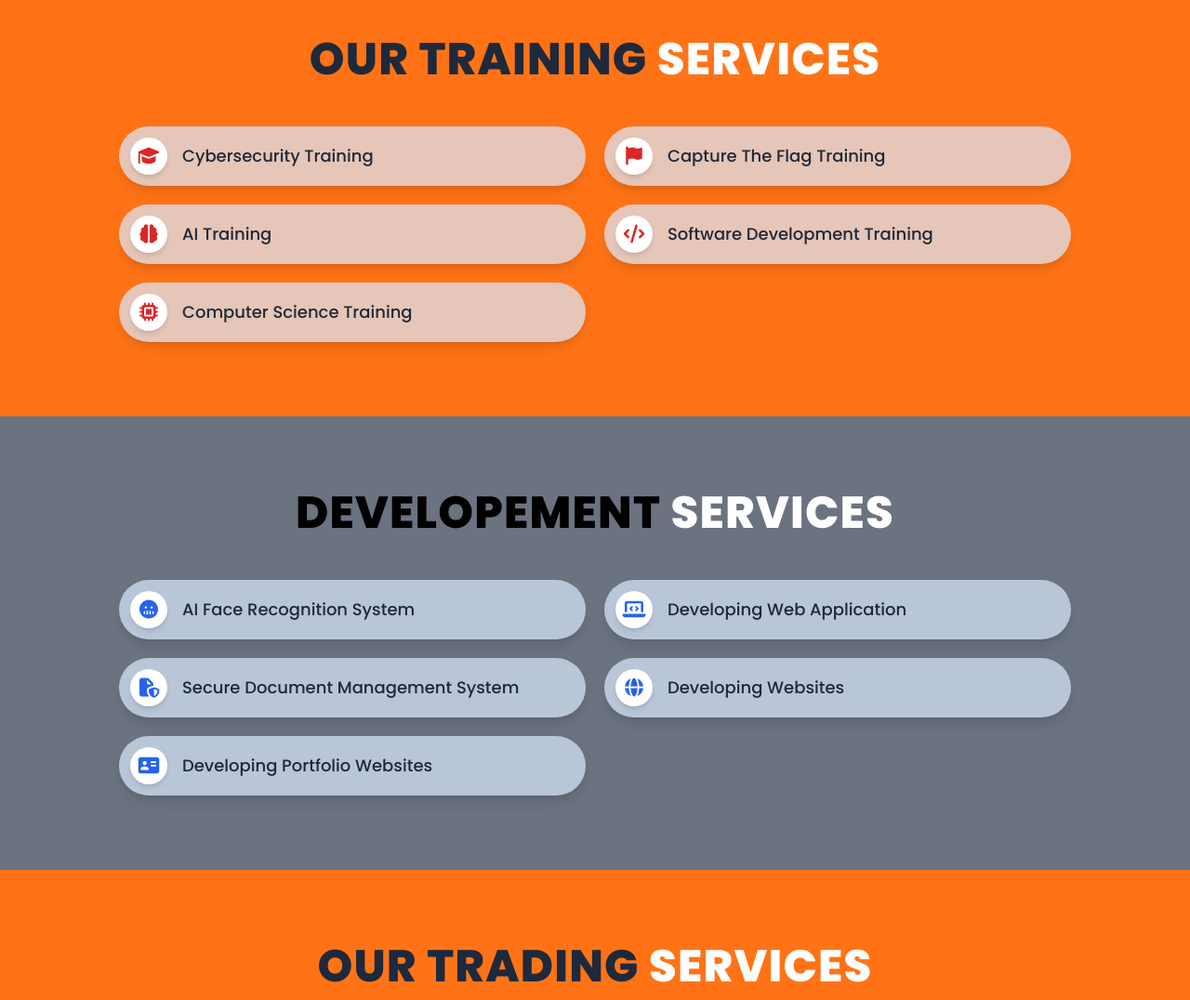
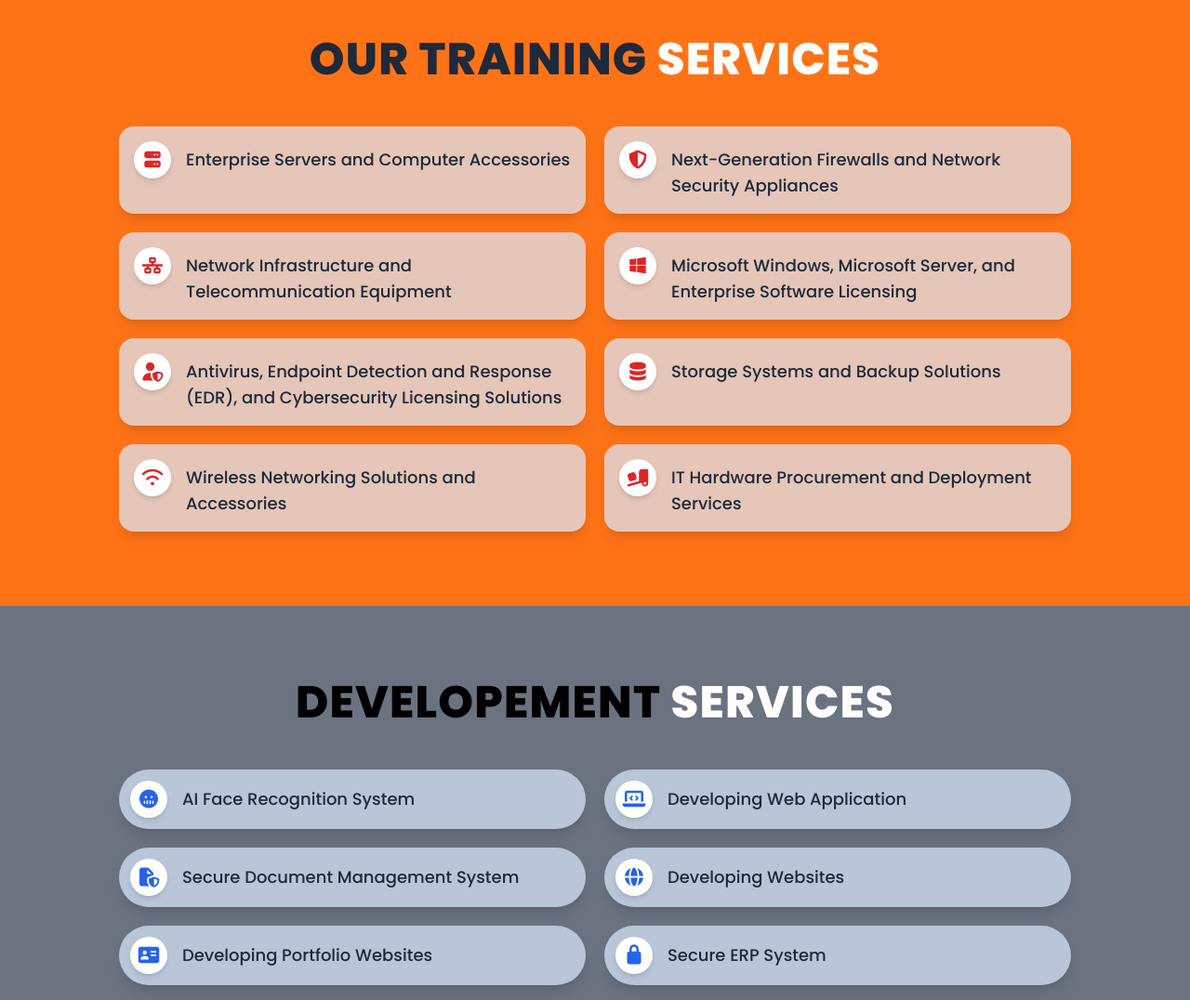
Before and after one commit to haru2004github/wepro, a plain HTML site: page services.html in a window 1280 px wide. Shown: the part 1040-2116 px from the top of the page at 93% size. Drawn offline with nearby package versions, Linux system fonts and the light colour scheme.

Commit message:
update map

```diff
--- a/services.html
+++ b/services.html
@@ -252,48 +252,63 @@
             </div>
 
             <!-- Training Services List (Pills - Matching the image layout) -->
-            <div class="max-w-5xl mx-auto space-y-5 px-4 sm:px-0  ">
+          <div class="max-w-5xl mx-auto space-y-5 px-4 sm:px-0">
+    <div class="grid grid-cols-1 md:grid-cols-2 gap-5 items-stretch">
 
-                <div class="grid md:grid-cols-2 gap-5">
-                    <!-- Training Item 1: Cybersecurity Training -->
-                    <div class="flex items-center bg-blue-100/70 hover:bg-blue-200 p-3 rounded-full shadow-lg transition-colors duration-200 cursor-pointer ">
+        <div class="flex items-start bg-blue-100/70 hover:bg-blue-200 p-4 rounded-2xl shadow-lg transition-colors duration-200 cursor-pointer h-full">
             <div class="w-10 h-10 bg-white rounded-full flex items-center justify-center mr-4 shadow-md flex-shrink-0">
-                            <!-- Using a relevant red icon to simulate the helmet style -->
-                            <i class="fa-solid fa-graduation-cap text-red-600 text-xl"></i>
+                <i class="fa-solid fa-server text-red-600 text-xl"></i>
             </div>
-                        <p class="text-base md:text-lg font-medium text-gray-800 truncate">Cybersecurity Training</p>
+            <p class="text-base md:text-lg font-medium text-gray-800 break-words pt-1.5">Enterprise Servers and Computer Accessories</p>
         </div>
 
-                    <!-- Training Item 2: Capture The Flag Training -->
-                    <div class="flex items-center bg-blue-100/70 hover:bg-blue-200 p-3 rounded-full shadow-lg transition-colors duration-200 cursor-pointer ">
+        <div class="flex items-start bg-blue-100/70 hover:bg-blue-200 p-4 rounded-2xl shadow-lg transition-colors duration-200 cursor-pointer h-full">
             <div class="w-10 h-10 bg-white rounded-full flex items-center justify-center mr-4 shadow-md flex-shrink-0">
-                            <i class="fa-solid fa-flag text-red-600 text-xl"></i>
+                <i class="fa-solid fa-shield-halved text-red-600 text-xl"></i>
             </div>
-                        <p class="text-base md:text-lg font-medium text-gray-800 truncate">Capture The Flag Training</p>
+            <p class="text-base md:text-lg font-medium text-gray-800 break-words pt-1.5">Next-Generation Firewalls and Network Security Appliances</p>
         </div>
 
-                    <!-- Training Item 3: AI Training -->
-                    <div class="flex items-center bg-blue-100/70 hover:bg-blue-200 p-3 rounded-full shadow-lg transition-colors duration-200 cursor-pointer ">
+        <div class="flex items-start bg-blue-100/70 hover:bg-blue-200 p-4 rounded-2xl shadow-lg transition-colors duration-200 cursor-pointer h-full">
             <div class="w-10 h-10 bg-white rounded-full flex items-center justify-center mr-4 shadow-md flex-shrink-0">
-                            <i class="fa-solid fa-brain text-red-600 text-xl"></i>
+                <i class="fa-solid fa-network-wired text-red-600 text-xl"></i>
             </div>
-                        <p class="text-base md:text-lg font-medium text-gray-800 truncate">AI Training</p>
+            <p class="text-base md:text-lg font-medium text-gray-800 break-words pt-1.5">Network Infrastructure and Telecommunication Equipment</p>
         </div>
 
-                    <!-- Training Item 4: Software Development Training -->
-                    <div class="flex items-center bg-blue-100/70 hover:bg-blue-200 p-3 rounded-full shadow-lg transition-colors duration-200 cursor-pointer ">
+        <div class="flex items-start bg-blue-100/70 hover:bg-blue-200 p-4 rounded-2xl shadow-lg transition-colors duration-200 cursor-pointer h-full">
             <div class="w-10 h-10 bg-white rounded-full flex items-center justify-center mr-4 shadow-md flex-shrink-0">
-                            <i class="fa-solid fa-code text-red-600 text-xl"></i>
+                <i class="fa-brands fa-windows text-red-600 text-xl"></i>
             </div>
-                        <p class="text-base md:text-lg font-medium text-gray-800 truncate">Software Development Training</p>
+            <p class="text-base md:text-lg font-medium text-gray-800 break-words pt-1.5">Microsoft Windows, Microsoft Server, and Enterprise Software Licensing</p>
         </div>
 
-                    <!-- Training Item 5: Computer Science Training -->
-                    <div class="flex items-center bg-blue-100/70 hover:bg-blue-200 p-3 rounded-full shadow-lg transition-colors duration-200 cursor-pointer ">
+        <div class="flex items-start bg-blue-100/70 hover:bg-blue-200 p-4 rounded-2xl shadow-lg transition-colors duration-200 cursor-pointer h-full">
             <div class="w-10 h-10 bg-white rounded-full flex items-center justify-center mr-4 shadow-md flex-shrink-0">
-                            <i class="fa-solid fa-microchip text-red-600 text-xl"></i>
+                <i class="fa-solid fa-user-shield text-red-600 text-xl"></i>
             </div>
-                        <p class="text-base md:text-lg font-medium text-gray-800 truncate">Computer Science Training</p>
+            <p class="text-base md:text-lg font-medium text-gray-800 break-words pt-1.5">Antivirus, Endpoint Detection and Response (EDR), and Cybersecurity Licensing Solutions</p>
+        </div>
+
+        <div class="flex items-start bg-blue-100/70 hover:bg-blue-200 p-4 rounded-2xl shadow-lg transition-colors duration-200 cursor-pointer h-full">
+            <div class="w-10 h-10 bg-white rounded-full flex items-center justify-center mr-4 shadow-md flex-shrink-0">
+                <i class="fa-solid fa-database text-red-600 text-xl"></i>
+            </div>
+            <p class="text-base md:text-lg font-medium text-gray-800 break-words pt-1.5">Storage Systems and Backup Solutions</p>
+        </div>
+
+        <div class="flex items-start bg-blue-100/70 hover:bg-blue-200 p-4 rounded-2xl shadow-lg transition-colors duration-200 cursor-pointer h-full">
+            <div class="w-10 h-10 bg-white rounded-full flex items-center justify-center mr-4 shadow-md flex-shrink-0">
+                <i class="fa-solid fa-wifi text-red-600 text-xl"></i>
+            </div>
+            <p class="text-base md:text-lg font-medium text-gray-800 break-words pt-1.5">Wireless Networking Solutions and Accessories</p>
+        </div>
+
+        <div class="flex items-start bg-blue-100/70 hover:bg-blue-200 p-4 rounded-2xl shadow-lg transition-colors duration-200 cursor-pointer h-full">
+            <div class="w-10 h-10 bg-white rounded-full flex items-center justify-center mr-4 shadow-md flex-shrink-0">
+                <i class="fa-solid fa-truck-ramp-box text-red-600 text-xl"></i>
+            </div>
+            <p class="text-base md:text-lg font-medium text-gray-800 break-words pt-1.5">IT Hardware Procurement and Deployment Services</p>
         </div>
     </div>
 </div>
@@ -350,6 +365,13 @@
                             <i class="fa-solid fa-address-card text-blue-600 text-xl"></i>
                         </div>
                         <p class="text-sm md:text-base lg:text-lg font-medium text-gray-800 truncate">Developing Portfolio Websites</p>
+                    </div>
+
+                    <div class="flex items-center bg-blue-100/70 hover:bg-blue-200 p-3 rounded-full shadow-lg transition-colors duration-200 cursor-pointer ">
+                        <div class="w-10 h-10 bg-white rounded-full flex items-center justify-center mr-4 shadow-md flex-shrink-0">
+                            <i class="fa-solid fa-lock text-blue-600 text-xl"></i>
+                        </div>
+                        <p class="text-sm md:text-base lg:text-lg font-medium text-gray-800 truncate">Secure ERP System</p>
                     </div>
                 </div>
             </div>
```
Also changed, not shown: contact.html (+8 -4 lines). Lines whose indentation alone changed are shown as unchanged.
